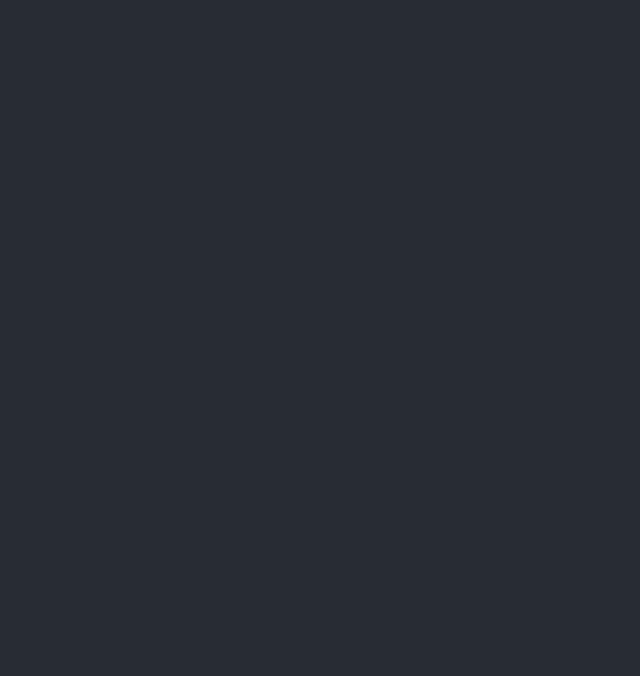
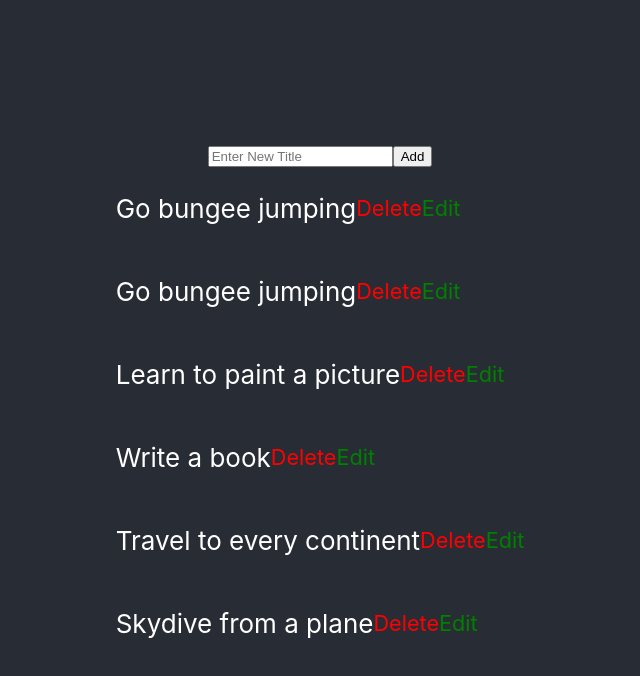
Before and after one commit to TheCodePeople/react-todo-starting-point, a React (Create React App) app: page / in a window 1280 px wide. Shown: the top 676 px of the page, without its empty margins (320-960 px from the left). Built offline with nearby package versions, Linux system fonts and the light colour scheme.

Commit message:
solved task

```diff
--- a/package.json
+++ b/package.json
@@ -9,6 +9,7 @@
     "react": "^18.2.0",
     "react-dom": "^18.2.0",
     "react-scripts": "5.0.1",
+    "uuid4": "^2.0.3",
     "web-vitals": "^2.1.4"
   },
   "scripts": {
--- a/src/App.js
+++ b/src/App.js
@@ -1,4 +1,6 @@
 import "./App.css";
+import todoData from "./todoData";
+import TodoList from "./components/Todolist";
 // TODO: Import the todoData and pass it as a prop to the TodoList component
 
 function App() {
@@ -6,6 +8,8 @@ function App() {
     <div className="App">
       <header className="App-header">
         {/* Call the TodoList Component Here */}
+        <TodoList todoData={todoData}/>
+
       </header>
     </div>
   );
--- /dev/null
+++ b/src/components/TodoItem.js
@@ -0,0 +1,68 @@
+
+import React, { useState } from "react";
+
+
+function TodoItem  ({ todo, handleDelete,handleEdit }) {
+    const[isEditing,setIsEditing]=useState(false);
+    const [changedTitle,setChangedTitle]= useState(todo.title);
+
+    //
+    const handleIsEditing=()=>{
+        setIsEditing(!isEditing)
+    }
+    const handleChangeTitle = (event) => {
+
+        setChangedTitle(event.target.value);
+ };
+
+ //
+ const handleSave = () => {
+    const updated={...todo, title:changedTitle};
+    handleEdit(updated);
+    setIsEditing(false);
+  };
+
+    return (
+        <div  style={{ display: "flex", color: "yelow", alignItems:"center"}}>
+
+            {isEditing?
+                  (<><input type="text" Value = {changedTitle} onChange={handleChangeTitle}/>
+                  <sub
+                    style={{ color: "red", cursor: "pointer" }}
+                    onClick={() => handleDelete(todo.id)}
+                >
+                    Delete
+                </sub>
+                  <sup onClick={handleSave}>Save</sup></>
+
+
+            ) :(
+               <><p>{todo.title}</p>
+               <sub
+                    style={{ color: "red", cursor: "pointer" }}
+                    onClick={() => handleDelete(todo.id)}
+                >
+                    Delete
+                </sub>
+                <sub
+                    style={{ color: "green", cursor: "pointer" }}
+                    onClick={handleIsEditing}>
+
+                    Edit
+                </sub>
+             </>
+
+
+            )}
+
+
+
+
+
+
+
+
+        </div>
+    );
+};
+export default TodoItem;
--- /dev/null
+++ b/src/components/Todolist.js
@@ -0,0 +1,73 @@
+import { useState } from "react";
+import uuid4 from "uuid4";
+import TodoItem from "./TodoItem";
+function TodoList  ({todoData}) {
+
+    const [newTodo, setNewTodo] = useState("");
+    const [todoList, setTodoList] = useState(todoData);
+
+
+    // change
+          const handleChange = (event) => {
+           setNewTodo(event.target.value);
+    };
+
+
+
+    //delete
+
+const handleDelete =(todoId)=>
+{
+    setTodoList(todoList.filter((todo)=> todo.id !==todoId));
+
+};
+
+//
+    const handleclick = () => {
+        if(newTodo.trim()===""){
+            return;
+        }
+
+        //
+        const newTodoObj = {
+            id: uuid4(),
+            title: newTodo,
+            done: false,
+        };
+
+        setTodoList([...todoList, newTodoObj]);
+        setNewTodo(" ");
+
+
+    }
+    //
+    const handleEdit=(updated)=>{
+        setTodoList((todoList)=>todoList.map((todo)=>{
+            return todo.id===updated.id ?updated :todo;
+        })
+        );
+    }
+
+    //
+    return (
+    <div>
+        <input typt="text" onChange={handleChange}
+        placeholder="Enter New Title"
+        value={newTodo}/>
+        <button onClick={handleclick}>Add</button>
+        {todoList.map((todo) => (
+        <TodoItem
+        key={todo.id}
+        todo={todo}
+        handleDelete={handleDelete}
+         handleEdit={handleEdit}/> ))}
+
+
+
+
+
+    </div>)}
+
+
+
+export default TodoList;
```
Also changed, not shown: 1 other file (tests, documents, lock files or other folders).
